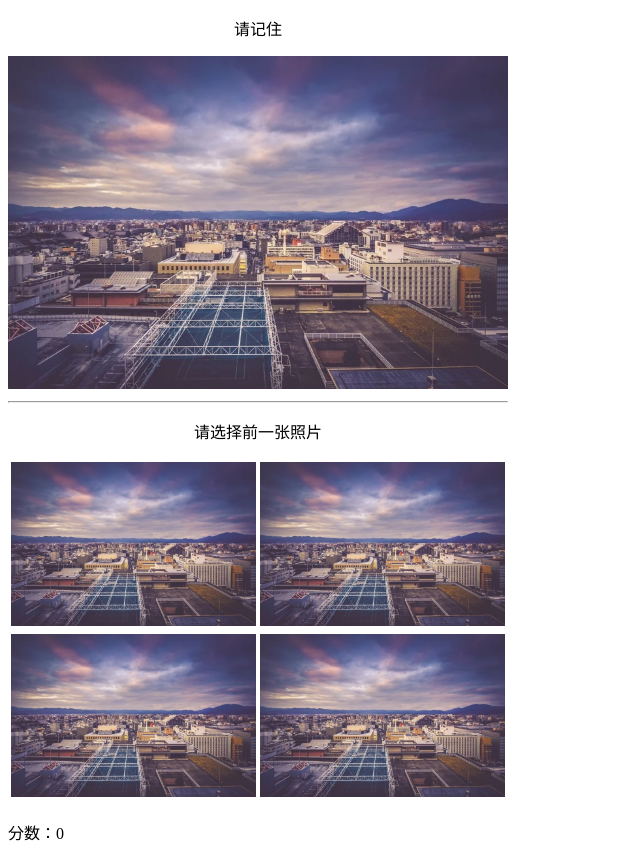
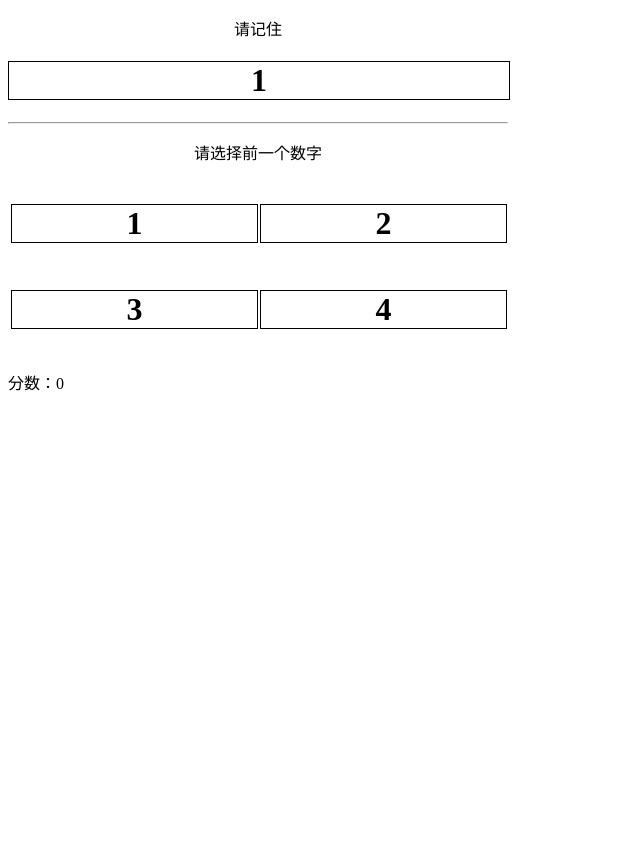
Before and after one commit to sraxc/sraxc.github.io, a plain HTML site: page index.html in a window 1280 px wide. Shown: the whole page, without its empty margins (0-640 px from the left). After the commit the page ends 800 px from the top, so only its background shows below. Drawn offline with Linux system fonts and the light colour scheme.

Commit message:
Update index.html

```diff
--- a/index.html
+++ b/index.html
@@ -10,26 +10,32 @@
     <div id="main" style="height: 100%;width: 100%;max-width: 500px;">
         <p style="text-align: center;">请记住</p>
         <div id="rembox" style="height: 100%;">
-            <img id="img0" src="img/1.jpg" style="width: 100%">
+            <h1 id="img0">1</h1>
         </div>
         <div>
             <hr>
-            <p style="text-align: center;">请选择前一张照片</p>
-            <table>
+            <p style="text-align: center;">请选择前一个数字</p>
+            <table style="width: 100%;">
                 <tr>
-                    <td><img id="img1" src="img/1.jpg" style="width: 100%" onclick="play(1)"></td>
-                    <td><img id="img2" src="img/1.jpg" style="width: 100%" onclick="play(2)"></td>
+                    <td><h1 id="img1" style="width: 100%" onclick="play(1)">1</h1></td>
+                    <td><h1 id="img2" style="width: 100%" onclick="play(2)">2</td>
                 </tr>
                 <tr>
-                    <td><img id="img3" src="img/1.jpg" style="width: 100%" onclick="play(3)"></td>
-                    <td><img id="img4" src="img/1.jpg" style="width: 100%" onclick="play(4)"></td>
+                    <td><h1 id="img3" style="width: 100%" onclick="play(3)">3</td>
+                    <td><h1 id="img4" style="width: 100%" onclick="play(4)">4</td>
                 </tr>
             </table>
         </div>
         <p id="demo">分数：0</p>
     </div>
 </body>
-
+<style>
+    h1{width: 100%;
+    text-align: center;
+    border: 1px solid;
+    }
+    td{width: 50%;}
+</style>
 <script>
     var min = 1, max = 4;
     var reinem = 1;
@@ -41,7 +47,7 @@
 
     function changemainimg() {
         reinem = Math.floor(Math.random() * (max - min + 1)) + min;
-        document.getElementById("img0").src = path + String(reinem) + ".jpg";
+        document.getElementById("img0").innerHTML=reinem;
     };
     function changelist() {
         a1 = Math.floor(Math.random() * (max - min + 1)) + min;
@@ -51,10 +57,10 @@
         while (a2 == a1) { a2 = Math.floor(Math.random() * (max - min + 1)) + min; };
         while (a3 == a1 | a3 == a2) { a3 = Math.floor(Math.random() * (max - min + 1)) + min; };
         while (a4 == a1 | a4 == a2 | a4 == a3) { a4 = Math.floor(Math.random() * (max - min + 1)) + min; }
-        document.getElementById("img1").src = path + String(a1) + ".jpg";
-        document.getElementById("img2").src = path + String(a2) + ".jpg";
-        document.getElementById("img3").src = path + String(a3) + ".jpg";
-        document.getElementById("img4").src = path + String(a4) + ".jpg";
+        document.getElementById("img1").innerHTML = a1;
+        document.getElementById("img2").innerHTML = a2;
+        document.getElementById("img3").innerHTML = a3;
+        document.getElementById("img4").innerHTML = a4;
     };
     function play(e) {
         lastreinem = lreinem;
```
